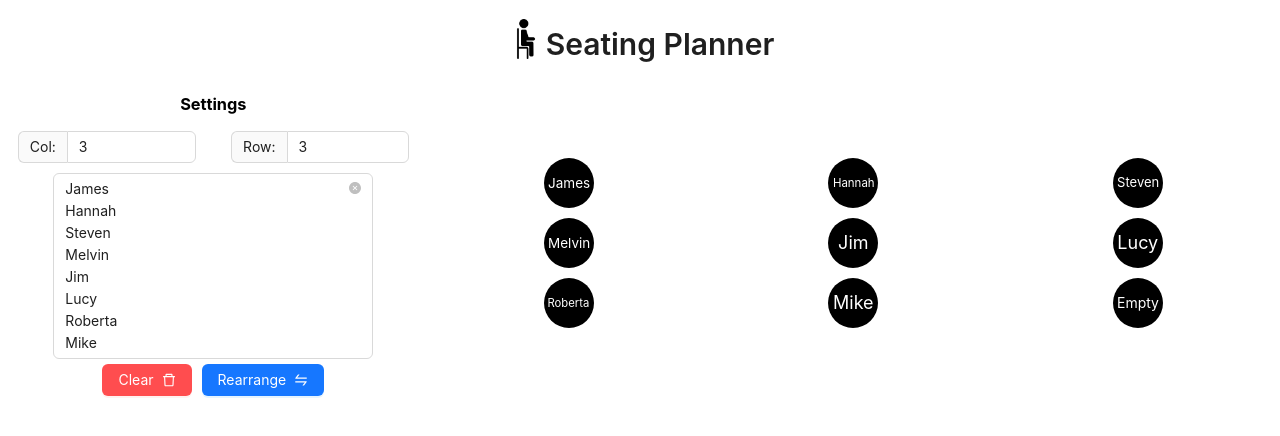
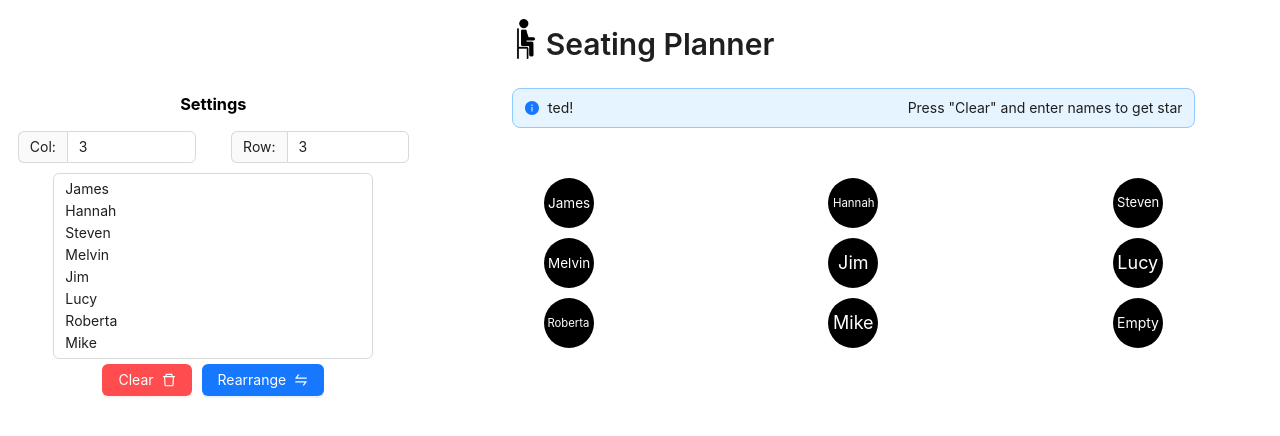
Before and after one commit to Remitito/seating-planner, a React (Create React App) app: page / in a window 1280 px wide. Shown: the top 436 px of the page. Built offline with nearby package versions, Linux system fonts and the light colour scheme; the HTML template or start-up script is replaced by a standard one.

Commit message:
Added banner and more messages

```diff
--- a/package.json
+++ b/package.json
@@ -10,6 +10,7 @@
     "antd": "^5.2.1",
     "react": "^18.2.0",
     "react-dom": "^18.2.0",
+    "react-fast-marquee": "^1.3.5",
     "react-scripts": "5.0.1",
     "styled-components": "^5.3.8",
     "web-vitals": "^2.1.4"
--- a/src/App.css
+++ b/src/App.css
@@ -5,7 +5,7 @@
 .seatCont {
   display: flex;
   flex-wrap: wrap;
-  margin-top: 80px;
+  margin-top: 50px;
 }
 
 .seat {
--- a/src/App.js
+++ b/src/App.js
@@ -1,26 +1,25 @@
 import React, {useState, useReducer} from 'react'
 import './App.css'
+import Marquee from 'react-fast-marquee'
 import {SwapOutlined, DeleteOutlined, CheckCircleOutlined} from '@ant-design/icons'
 import {Col, Row, Input, InputNumber, Label, Button, Avatar, Alert, Switch, Typography, Image} from 'antd'
 const {TextArea} = Input
 const {Title} = Typography
 
+
 const App = () => {
   const [newNames, updateNewNames] = useState("James\nHannah\nSteven\nMelvin\nJim\nLucy\nRoberta\nMike")
   const [nameArray, setArray] = useState(["James", "Hannah", "Steven", "Melvin", "Jim", "Lucy", "Roberta", "Mike", "Empty"])
   const [columns, setColumns] = useState(3)
+  const [message, setMessage] = useState(['Press "Clear" and enter names to get started!', 'info'])
   const [confirmed, confirm] = useState(false) // to trigger showing the rearrange seats button after confirming
   const [selectedSeat, selectSeat] = useState(-1)
   const [rows, setRows] = useState(3)
   const [notEnoughSeats, showNotEnoughSeats] = useState(false)
   const [noNamesAdded, showNoNames] = useState(false)
 
-// A message below the column and row boxes to say to enter names line-separated
 // Implement rearrange button functionality !!!
-// Add a message box below the buttons to explain when to use Confirm and Rearrange
 // Add an "Are You Sure?" popup after clear is pressed
-// When changing students, after you click the first name it can say "Changing ____ with..."
-// After, it can say "Changed _____ with _______"
 // Add background picture
 
 
@@ -36,12 +35,14 @@ const App = () => {
   }
 
   const clearAll = () => {
+    setMessage(['Enter names (line-separated) then press "Confirm"!', 'info'])
     updateNewNames("")
     showNotEnoughSeats(false)
     confirm(true)
     setArray([])
   }
 
+  // After pressing "Confirm"
   const makeArray = () => {
     showNotEnoughSeats(false)
     showNoNames(false)
@@ -62,6 +63,7 @@ const App = () => {
       }
     }
     confirm(false)
+    setMessage(['Press "Rearrange" to mix up the seating plan!', 'info'])
     setArray(newNameArray)
   }
 
@@ -72,9 +74,10 @@ const App = () => {
     func()
   }
 
-  const handleSeat = (index) => {
+  const handleSeatChange = (index) => {
     if(selectedSeat < 0) {
       selectSeat(index)
+      setMessage([`Change ${nameArray[index]} with...?`, 'warning'])
     }
     else {
       let newNameArray = nameArray
@@ -83,13 +86,14 @@ const App = () => {
       newNameArray[selectedSeat] = tempValue
       selectSeat(-1)
       setArray(newNameArray)
+      setMessage([`${nameArray[selectedSeat]} changed with ${nameArray[index]}`, 'success'])
     }
   }
 
   const mapNames = () => {
     return nameArray.map((student, index) =>
     <div style={{flex: (100 / columns) + "%", marginBottom: "10px"}}>
-      <a onClick={() => handleSeat(index)}>
+      <a onClick={() => handleSeatChange(index)}>
         <Avatar className='seatAvatar' size={50}
         style={{backgroundColor: selectedSeat === index ? "#1677ff" : "black"}}>{student}</Avatar>
       </a>
@@ -100,7 +104,7 @@ const App = () => {
   const mapSeats = () => {
     return nameArray.map((name, index) =>
     <>
-      <Button onClick={() => handleSeat(index)}>
+      <Button onClick={() => handleSeatChange(index)}>
         <Avatar>{name}</Avatar>
       </Button>
     </>
@@ -133,7 +137,7 @@ const App = () => {
           </Row>
           <Row justify="center">
             <Col span={18}>
-              <TextArea allowClear autoSize value={newNames} rows={"8"} style={{marginTop: "10px"}}
+              <TextArea autoSize value={newNames} rows={"8"} style={{marginTop: "10px"}}
               onChange={(e) => {
                 updateNewNames(e.target.value)
                 confirm(true)}}/>
@@ -153,12 +157,17 @@ const App = () => {
           </Row>
         </Col>
         <Col span={16}>
+          <Alert style={{width: "80%", margin: "auto", marginTop: "10px"}}
+          type={message[1]} showIcon message={
+            <Marquee speed={50} pauseOnHover gradient={false}>
+              {message[0]}
+            </Marquee>} />
           {nameArray.length > 0 ?
             <div className='seatCont'>
             {mapNames()}
             </div>
             :
-            <Title style={{marginTop: "100px"}} keyboard type={"danger"} level={2}>No Names Added</Title>
+            <Title style={{marginTop: "70px"}} keyboard type={"danger"} level={2}>No Names Added</Title>
           }
         </Col>
       </Row>
```
Also changed, not shown: 1 other file (tests, documents, lock files or other folders).
